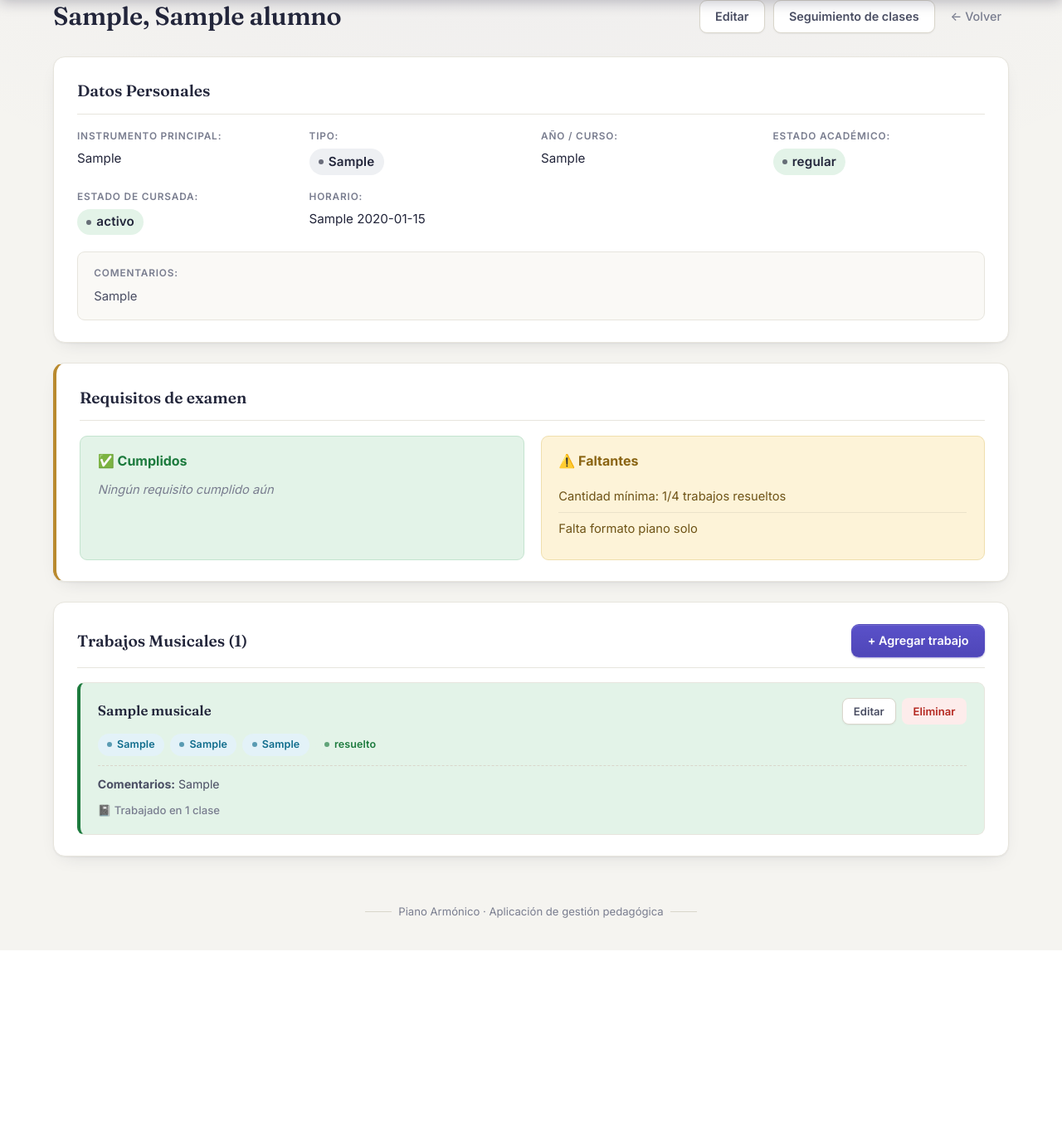
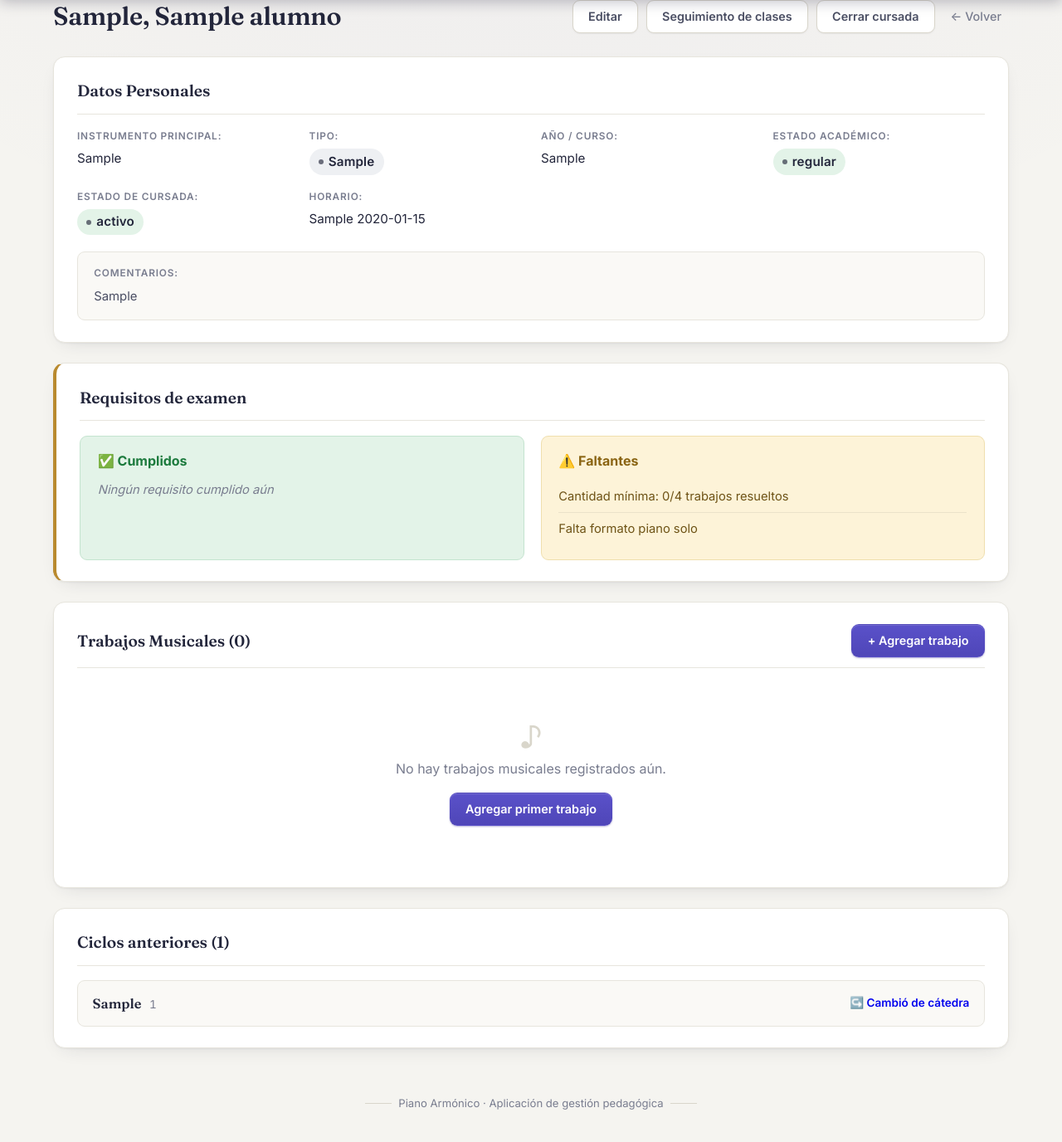
Before and after one commit to Pianowalker/Piano-Armonico---Pedagogic-Gestion, a Flask app: page /alumnos/1 in a window 1280 px wide. Shown: the part 73-1449 px from the top of the page at 83% size. Before the commit the page ends 1218 px from the top, so only its background shows below. Run offline with Flask 3, Linux system fonts and the light colour scheme; tables that the repository leaves empty hold one stand-in row (values such as "Sample post").

Commit message:
Historial de ciclos lectivos: cerrar cursada y archivar
- Modelo CicloArchivado y columna ciclo_id (NULL = ano en curso) en
  trabajos y seguimientos
- Accion "Cerrar cursada": archiva repertorio y seguimientos y, si el
  alumno aprobo, lo promueve al ano siguiente con repertorio vacio
- Seccion "Ciclos anteriores" en el perfil y vista de ciclo (solo lectura)
- Requisitos y barra de progreso cuentan solo el repertorio activo
- Lista de alumnos filtra por defecto solo activos (con opcion a Todos)
- Fix: quitar caracter ✓ de los print de migracion que rompia en Windows

Co-Authored-By: Claude Opus 4.8 <noreply@anthropic.com>

```diff
--- a/app.py
+++ b/app.py
@@ -8,7 +8,7 @@ import unicodedata
 from flask import Flask, render_template, request, redirect, url_for, flash
 from datetime import date, datetime, time as dt_time, timedelta
 from typing import Optional
-from models import db, Alumno, TrabajoMusical, SeguimientoClase
+from models import db, Alumno, TrabajoMusical, SeguimientoClase, CicloArchivado
 from validaciones import validar_requisitos_examen
 from sqlalchemy import inspect, text
 
@@ -31,19 +31,33 @@ with app.app_context():
         if 'carrera' not in columns:
             db.session.execute(text('ALTER TABLE alumnos ADD COLUMN carrera VARCHAR(50)'))
             db.session.commit()
-            print("✓ Columna 'carrera' agregada exitosamente a la tabla 'alumnos'")
+            print("Columna 'carrera' agregada exitosamente a la tabla 'alumnos'")
 
         # Migración: agregar columnas 'day' y 'time' (horario) si no existen
         # Nota: NO se validan como obligatorias; pueden ser NULL.
         if 'day' not in columns:
             db.session.execute(text('ALTER TABLE alumnos ADD COLUMN day VARCHAR(20)'))
             db.session.commit()
-            print("✓ Columna 'day' agregada exitosamente a la tabla 'alumnos'")
+            print("Columna 'day' agregada exitosamente a la tabla 'alumnos'")
 
         if 'time' not in columns:
             db.session.execute(text('ALTER TABLE alumnos ADD COLUMN time VARCHAR(5)'))
             db.session.commit()
-            print("✓ Columna 'time' agregada exitosamente a la tabla 'alumnos'")
+            print("Columna 'time' agregada exitosamente a la tabla 'alumnos'")
+
+        # Migración: agregar 'ciclo_id' a trabajos y seguimientos (historial de ciclos).
+        # NULL = pertenece al año en curso; con valor = ciclo archivado.
+        cols_trabajos = [col['name'] for col in inspector.get_columns('trabajos_musicales')]
+        if 'ciclo_id' not in cols_trabajos:
+            db.session.execute(text('ALTER TABLE trabajos_musicales ADD COLUMN ciclo_id INTEGER REFERENCES ciclos_archivados(id)'))
+            db.session.commit()
+            print("Columna 'ciclo_id' agregada a 'trabajos_musicales'")
+
+        cols_seg = [col['name'] for col in inspector.get_columns('seguimientos_clase')]
+        if 'ciclo_id' not in cols_seg:
+            db.session.execute(text('ALTER TABLE seguimientos_clase ADD COLUMN ciclo_id INTEGER REFERENCES ciclos_archivados(id)'))
+            db.session.commit()
+            print("Columna 'ciclo_id' agregada a 'seguimientos_clase'")
     except Exception as e:
         # Si la tabla no existe aún, create_all() la creará con todas las columnas
         # Si hay otro error, lo mostramos pero no detenemos la aplicación
@@ -60,6 +74,15 @@ RANGOS_HORARIOS = {
 }
 
 INTERVALO_MINUTOS = 15
+
+# Años/cursos disponibles (para promover al cerrar una cursada).
+AÑOS = [
+    'FOBA Educación', 'FOBA 2 (canto)', 'FOBA 3',
+    'Profesorado 1', 'Profesorado 2', 'Profesorado 3', 'Profesorado 4',
+    'Técnica',
+]
+
+RESULTADOS_CIERRE = ['aprobó', 'abandonó', 'cambió de cátedra']
 
 
 def _parse_hhmm(value: str) -> dt_time:
@@ -108,7 +131,11 @@ def lista_alumnos():
     año = request.args.get('año', '')
     tipo = request.args.get('tipo', '')
     estado_academico = request.args.get('estado_academico', '')
-    estado_cursada = request.args.get('estado_cursada', '')
+    # Por defecto (sin el parámetro en la URL) mostramos solo alumnos activos.
+    # El valor '' (opción "Todos") desactiva el filtro explícitamente.
+    estado_cursada = request.args.get('estado_cursada')
+    if estado_cursada is None:
+        estado_cursada = 'activo'
     busqueda = request.args.get('busqueda', '')
 
     # Construir query
@@ -141,7 +168,11 @@ def lista_alumnos():
     if alumnos:
         ids = [a.id for a in alumnos]
         trabajos_por_alumno = {}
-        for t in TrabajoMusical.query.filter(TrabajoMusical.alumno_id.in_(ids)).all():
+        trabajos_activos = TrabajoMusical.query.filter(
+            TrabajoMusical.alumno_id.in_(ids),
+            TrabajoMusical.ciclo_id.is_(None),
+        ).all()
+        for t in trabajos_activos:
             trabajos_por_alumno.setdefault(t.alumno_id, []).append(t)
 
         for a in alumnos:
@@ -159,6 +190,7 @@ def lista_alumnos():
         alumnos=alumnos,
         total_alumnos=total_alumnos,
         progreso=progreso,
+        estado_cursada_sel=estado_cursada,
     )
 
 @app.route('/alumnos/nuevo', methods=['GET', 'POST'])
@@ -189,7 +221,13 @@ def nuevo_alumno():
 def perfil_alumno(id):
     """Perfil completo del alumno"""
     alumno = Alumno.query.get_or_404(id)
-    trabajos = TrabajoMusical.query.filter_by(alumno_id=id).order_by(TrabajoMusical.id.desc()).all()
+    # Solo el repertorio activo (del año en curso); lo archivado no cuenta.
+    trabajos = (
+        TrabajoMusical.query
+        .filter_by(alumno_id=id, ciclo_id=None)
+        .order_by(TrabajoMusical.id.desc())
+        .all()
+    )
 
     # Validar requisitos de examen
     requisitos = validar_requisitos_examen(alumno, trabajos)
@@ -251,14 +289,14 @@ def seguimiento_alumno(id):
 
     seguimientos = (
         SeguimientoClase.query
-        .filter_by(alumno_id=alumno.id)
+        .filter_by(alumno_id=alumno.id, ciclo_id=None)
         .order_by(SeguimientoClase.fecha.desc(), SeguimientoClase.id.desc())
         .all()
     )
 
     trabajos = (
         TrabajoMusical.query
-        .filter_by(alumno_id=alumno.id)
+        .filter_by(alumno_id=alumno.id, ciclo_id=None)
         .order_by(TrabajoMusical.id.desc())
         .all()
     )
@@ -305,6 +343,97 @@ def eliminar_alumno(id):
     db.session.commit()
     flash(f'Alumno {nombre} eliminado.', 'success')
     return redirect(url_for('lista_alumnos'))
+
+@app.route('/alumnos/<int:id>/cerrar-cursada', methods=['GET', 'POST'])
+def cerrar_cursada(id):
+    """Archiva el año en curso de un alumno (repertorio + seguimientos) y,
+    según el resultado, lo promueve al año siguiente o lo marca como inactivo."""
+    alumno = Alumno.query.get_or_404(id)
+    error = None
+
+    if request.method == 'POST':
+        resultado = request.form.get('resultado', '')
+        año_nuevo = (request.form.get('año_nuevo') or '').strip()
+        año_calendario_str = (request.form.get('año_calendario') or '').strip()
+
+        if resultado not in RESULTADOS_CIERRE:
+            error = 'Elegí un resultado válido.'
+        elif resultado == 'aprobó' and año_nuevo not in AÑOS:
+            error = 'Si el alumno aprobó, elegí a qué año pasa.'
+        else:
+            try:
+                año_calendario = int(año_calendario_str)
+            except ValueError:
+                año_calendario = date.today().year
+
+            ciclo = CicloArchivado(
+                alumno_id=alumno.id,
+                año=alumno.año,
+                año_calendario=año_calendario,
+                resultado=resultado,
+                año_nuevo=año_nuevo if resultado == 'aprobó' else None,
+            )
+            db.session.add(ciclo)
+            db.session.flush()  # asigna ciclo.id antes de mover el repertorio
+
+            # Mover el repertorio y los seguimientos activos al ciclo archivado.
+            for t in TrabajoMusical.query.filter_by(alumno_id=alumno.id, ciclo_id=None):
+                t.ciclo_id = ciclo.id
+            for s in SeguimientoClase.query.filter_by(alumno_id=alumno.id, ciclo_id=None):
+                s.ciclo_id = ciclo.id
+
+            if resultado == 'aprobó':
+                alumno.año = año_nuevo
+                alumno.estado_cursada = 'activo'
+                # Si el nuevo año no es de profesorado, la carrera deja de aplicar.
+                if not año_nuevo.startswith('Profesorado'):
+                    alumno.carrera = None
+                mensaje = f'Cursada cerrada. {alumno.nombre_completo} pasa a {año_nuevo}.'
+            else:
+                alumno.estado_cursada = 'abandonó'
+                mensaje = f'Cursada cerrada ({resultado}). {alumno.nombre_completo} queda como inactivo.'
+
+            db.session.commit()
+            flash(mensaje, 'success')
+            return redirect(url_for('perfil_alumno', id=alumno.id))
+
+    return render_template(
+        'cerrar_cursada.html',
+        alumno=alumno,
+        años=AÑOS,
+        resultados=RESULTADOS_CIERRE,
+        año_actual=date.today().year,
+        error=error,
+    )
+
+
+@app.route('/alumnos/<int:id>/ciclo/<int:ciclo_id>')
+def ver_ciclo(id, ciclo_id):
+    """Vista de solo lectura de un ciclo archivado."""
+    alumno = Alumno.query.get_or_404(id)
+    ciclo = CicloArchivado.query.filter_by(id=ciclo_id, alumno_id=alumno.id).first_or_404()
+
+    trabajos = (
+        TrabajoMusical.query
+        .filter_by(ciclo_id=ciclo.id)
+        .order_by(TrabajoMusical.id.desc())
+        .all()
+    )
+    seguimientos = (
+        SeguimientoClase.query
+        .filter_by(ciclo_id=ciclo.id)
+        .order_by(SeguimientoClase.fecha.desc(), SeguimientoClase.id.desc())
+        .all()
+    )
+
+    return render_template(
+        'ver_ciclo.html',
+        alumno=alumno,
+        ciclo=ciclo,
+        trabajos=trabajos,
+        seguimientos=seguimientos,
+    )
+
 
 @app.route('/alumnos/<int:id>/trabajo/nuevo', methods=['GET', 'POST'])
 def nuevo_trabajo(id):
@@ -387,14 +516,14 @@ def editar_seguimiento(id):
 
     seguimientos = (
         SeguimientoClase.query
-        .filter_by(alumno_id=alumno.id)
+        .filter_by(alumno_id=alumno.id, ciclo_id=None)
         .order_by(SeguimientoClase.fecha.desc(), SeguimientoClase.id.desc())
         .all()
     )
 
     trabajos = (
         TrabajoMusical.query
-        .filter_by(alumno_id=alumno.id)
+        .filter_by(alumno_id=alumno.id, ciclo_id=None)
         .order_by(TrabajoMusical.id.desc())
         .all()
     )
--- a/static/script.js
+++ b/static/script.js
@@ -74,6 +74,20 @@ document.addEventListener('DOMContentLoaded', function() {
         window.addEventListener('load', function() {
             diaDestacado.scrollIntoView({ behavior: 'smooth', block: 'start' });
         });
+    }
+
+    // En "Cerrar cursada", el campo "Pasa al año" solo aplica si el alumno aprobó.
+    const resultadoSelect = document.getElementById('resultado');
+    const añoNuevoGroup = document.getElementById('año-nuevo-group');
+    const añoNuevoSelect = document.getElementById('año_nuevo');
+    if (resultadoSelect && añoNuevoGroup) {
+        function toggleAñoNuevo() {
+            const aprobo = resultadoSelect.value === 'aprobó';
+            añoNuevoGroup.style.display = aprobo ? 'block' : 'none';
+            if (añoNuevoSelect) añoNuevoSelect.required = aprobo;
+        }
+        toggleAñoNuevo();
+        resultadoSelect.addEventListener('change', toggleAñoNuevo);
     }
 
     // Auto-ocultar los mensajes flash de éxito después de unos segundos.
--- a/static/style.css
+++ b/static/style.css
@@ -1172,6 +1172,93 @@ textarea::placeholder {
 }
 
 /* ============================================================
+   Ciclos lectivos archivados
+   ============================================================ */
+.cerrar-resumen {
+    background-color: var(--warning-soft);
+    border: 1px solid #ecd9a3;
+    border-radius: var(--radius-sm);
+    padding: 0.85rem 1.1rem;
+    margin-bottom: 1.3rem;
+    color: var(--ink-soft);
+    font-size: 0.92rem;
+    line-height: 1.5;
+}
+
+.ciclos-list {
+    display: flex;
+    flex-direction: column;
+    gap: 0.6rem;
+}
+
+.ciclo-item {
+    display: flex;
+    justify-content: space-between;
+    align-items: center;
+    gap: 1rem;
+    padding: 0.85rem 1.1rem;
+    border: 1px solid var(--border);
+    border-radius: var(--radius-sm);
+    background-color: var(--surface-2);
+    text-decoration: none;
+    transition: border-color 0.18s, box-shadow 0.18s;
+}
+
+.ciclo-item:hover {
+    border-color: var(--primary);
+    box-shadow: var(--shadow-sm);
+}
+
+.ciclo-item-main {
+    display: flex;
+    align-items: baseline;
+    gap: 0.6rem;
+}
+
+.ciclo-item-año {
+    font-family: var(--font-display);
+    font-weight: 600;
+    color: var(--ink);
+    font-size: 1.02rem;
+}
+
+.ciclo-item-cal {
+    color: var(--muted);
+    font-size: 0.85rem;
+    font-variant-numeric: tabular-nums;
+}
+
+.ciclo-meta {
+    display: flex;
+    flex-wrap: wrap;
+    align-items: center;
+    gap: 0.7rem;
+}
+
+.ciclo-anio-cal {
+    color: var(--muted);
+    font-weight: 400;
+}
+
+.ciclo-resultado {
+    font-size: 0.85rem;
+    font-weight: 600;
+    white-space: nowrap;
+}
+
+.ciclo-resultado-aprobó {
+    color: var(--success);
+}
+
+.ciclo-resultado-abandonó {
+    color: var(--warning);
+}
+
+.ciclo-resultado-cambió-de-cátedra {
+    color: var(--info);
+}
+
+/* ============================================================
    Seguimiento de clases
    ============================================================ */
 .seguimientos-list {
--- a/templates/lista_alumnos.html
+++ b/templates/lista_alumnos.html
@@ -60,9 +60,9 @@
             <div class="filtro-item">
                 <label for="estado_cursada">Estado Cursada:</label>
                 <select id="estado_cursada" name="estado_cursada">
-                    <option value="">Todos</option>
-                    <option value="activo" {% if request.args.get('estado_cursada') == 'activo' %}selected{% endif %}>Activo</option>
-                    <option value="abandonó" {% if request.args.get('estado_cursada') == 'abandonó' %}selected{% endif %}>Abandonó</option>
+                    <option value="" {% if estado_cursada_sel == '' %}selected{% endif %}>Todos</option>
+                    <option value="activo" {% if estado_cursada_sel == 'activo' %}selected{% endif %}>Activo</option>
+                    <option value="abandonó" {% if estado_cursada_sel == 'abandonó' %}selected{% endif %}>Abandonó</option>
                 </select>
             </div>
         </div>
--- a/templates/perfil_alumno.html
+++ b/templates/perfil_alumno.html
@@ -8,6 +8,7 @@
     <div class="header-actions">
         <a href="{{ url_for('editar_alumno', id=alumno.id) }}" class="btn btn-secondary">Editar</a>
         <a href="{{ url_for('seguimiento_alumno', id=alumno.id) }}" class="btn btn-secondary">Seguimiento de clases</a>
+        <a href="{{ url_for('cerrar_cursada', id=alumno.id) }}" class="btn btn-secondary">Cerrar cursada</a>
         <a href="{{ url_for('lista_alumnos') }}" class="btn btn-link">← Volver</a>
     </div>
 </div>
@@ -166,4 +167,25 @@
     </div>
     {% endif %}
 </div>
+
+{% if alumno.ciclos %}
+<div class="card">
+    <h3>Ciclos anteriores ({{ alumno.ciclos|length }})</h3>
+    <div class="ciclos-list">
+        {% for c in alumno.ciclos %}
+        <a href="{{ url_for('ver_ciclo', id=alumno.id, ciclo_id=c.id) }}" class="ciclo-item">
+            <div class="ciclo-item-main">
+                <span class="ciclo-item-año">{{ c.año }}</span>
+                <span class="ciclo-item-cal">{{ c.año_calendario }}</span>
+            </div>
+            <span class="ciclo-resultado ciclo-resultado-{{ c.resultado | replace(' ', '-') }}">
+                {% if c.resultado == 'aprobó' %}✅ Aprobó{% if c.año_nuevo %} → {{ c.año_nuevo }}{% endif %}
+                {% elif c.resultado == 'abandonó' %}⚠️ Abandonó
+                {% else %}↪️ Cambió de cátedra{% endif %}
+            </span>
+        </a>
+        {% endfor %}
+    </div>
+</div>
+{% endif %}
 {% endblock %}
```
Also changed, not shown: models.py (+42 -0 lines), templates/cerrar_cursada.html (added, +61 -0 lines), templates/ver_ciclo.html (added, +87 -0 lines).
